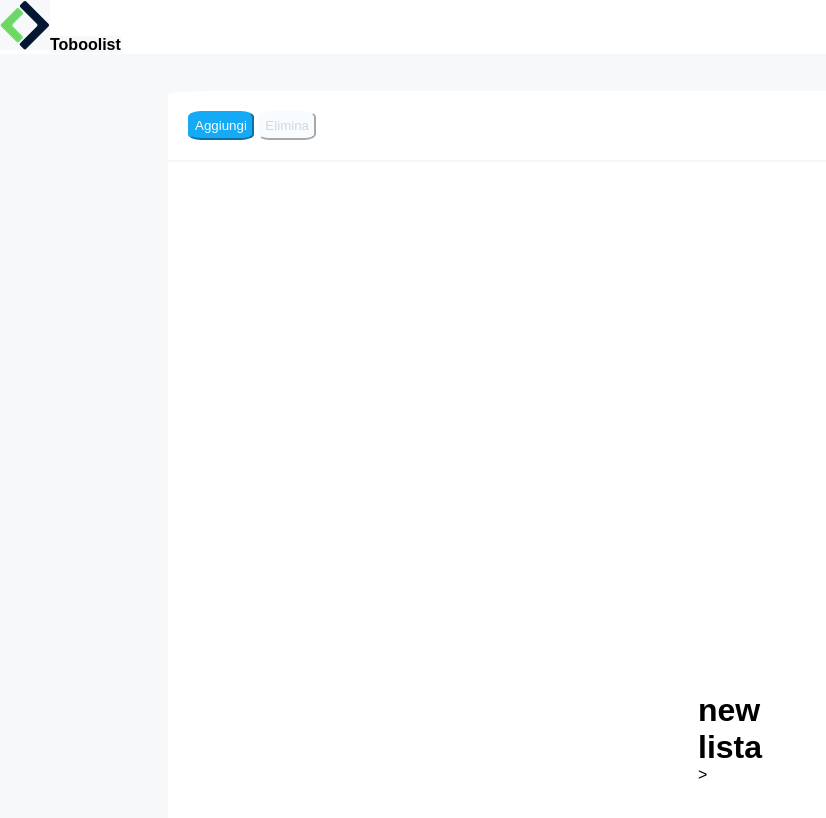
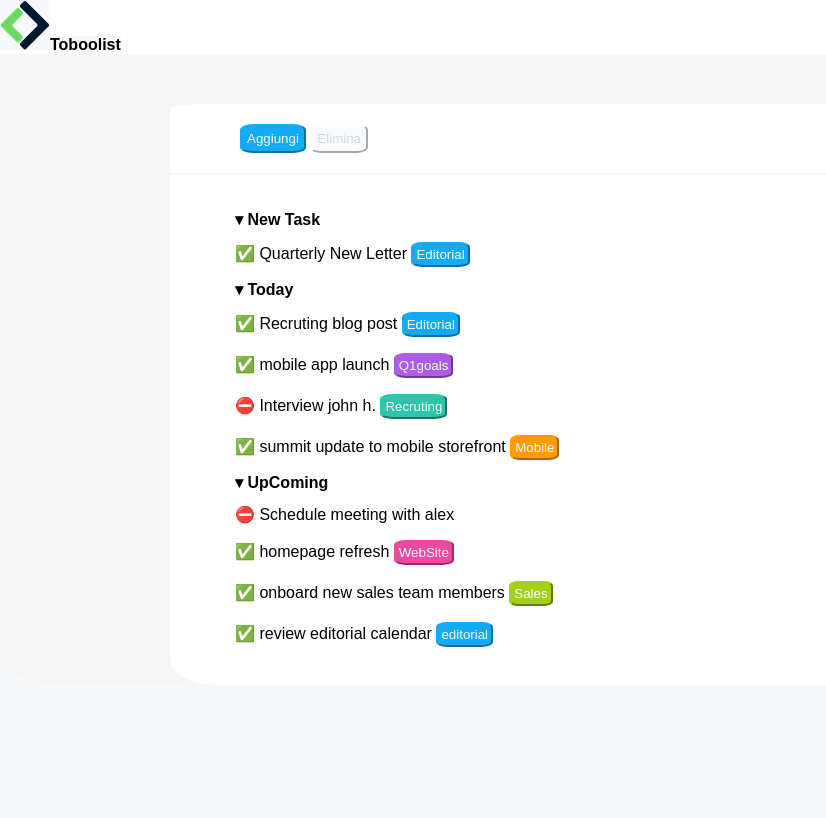
Before and after one commit to AndreaRispoli97/html-css-toboolist, a plain HTML site: page index.html in a window 1280 px wide. Shown: the whole page, without its empty margins (0-826 px from the left). Drawn offline with Linux system fonts and the light colour scheme.

Commit message:
feat: add corpo strutturale

```diff
--- a/css/style.css
+++ b/css/style.css
@@ -15,9 +15,7 @@
     border-top-left-radius: 5%;
     border-top-right-radius: 5%;
     padding: 20px;
-    margin-top: 37px;
-    margin-left: 168px;
-    margin-right: 168px;
+    padding-left: 70px;
   }
   #celeste{
     background-color: #14aaf5;
@@ -38,9 +36,75 @@
     background-color: #ffffff;
     border-bottom-left-radius: 5%;
     border-bottom-right-radius: 5%;
-    padding: 530px;
-    margin-top: 2px;
-    margin-left: 168px;
-    margin-right: 168px;
-    text-align: left;
+    padding-left: 15px;
+    padding-right: 15px;
+    padding-top: 30px;
+    padding-bottom: 30px;
   }
+  #container {
+    background-color: #f6f6f6;
+    border-bottom-left-radius: 5%;
+    border-bottom-right-radius: 5%;
+    padding-top: 50px;
+    padding-left: 170px;
+    padding-right: 170px;
+    margin-left: auto;
+    margin-right: auto;
+    margin-top: auto;
+    margin-bottom: auto;
+  }
+#capolista{
+    background-color: #ffffff;
+    font-weight: bold;
+    font-weight: 100px;
+    padding: 5px;
+    padding-left: 50px;
+}
+#lista{
+    background-color: #ffffff;
+    font-weight: 50px;
+    padding: 8px;
+    padding-left: 50px;
+}
+#editorial{
+    background-color: #14aaf5;
+    border-radius: 20%;
+    color: #f8fcff;
+    border-color: #14aaf5;
+    padding:3px;
+}
+#q1goals{
+    background-color: #ab5de6;
+    border-radius: 20%;
+    color: #f8fcff;
+    border-color: #ab5de6;
+    padding:3px;
+}
+#recruting{
+    background-color: #2cc6ab;
+    border-radius: 20%;
+    color: #f8fcff;
+    border-color: #2cc6ab;
+    padding:3px;
+}
+#mobile{
+    background-color: #ff9b00;
+    border-radius: 20%;
+    color: #f8fcff;
+    border-color: #ff9b00;
+    padding:3px;
+}
+#website{
+    background-color: #ec4a9d;
+    border-radius: 20%;
+    color: #f8fcff;
+    border-color: #ec4a9d;
+    padding:3px;
+}
+#sales{
+    background-color: #a3d116;
+    border-radius: 20%;
+    color: #f8fcff;
+    border-color: #a3d116;
+    padding:3px;
+}
--- a/index.html
+++ b/index.html
@@ -16,17 +16,30 @@
     <!-- /Intestazione -->
 
     <main>
-        <div id="box">
-            <button id="celeste">Aggiungi</button>
-            <button id="trasparente">Elimina</button>
-        </div>
-        <div id="box-grande">
-            <h1>new lista</h1>>
+        <div id="container">
+
+            <div id="box">
+                <button id="celeste">Aggiungi</button>
+                <button id="trasparente">Elimina</button>
+            </div>
+            <hr color="#f6f8f9">
+            <div id="box-grande">
+                <div id="capolista">&#9662; New Task</div>
+                <div id="lista">&#x2705; Quarterly New Letter <button id="editorial">Editorial</button></div>
+                <div id="capolista">&#9662 Today</div>
+                <div id="lista">&#x2705;  Recruting blog post <button id="editorial">Editorial</button></div>
+                <div id="lista">&#x2705;  mobile app launch <button id="q1goals">Q1goals</button></div>
+                <div id="lista">&#x26d4;  Interview john h. <button id="recruting">Recruting</button></div>
+                <div id="lista">&#x2705; summit update to mobile storefront <button id="mobile">Mobile</button></div>
+                <div id="capolista">&#9662; UpComing</div>
+                <div id="lista">&#x26d4; Schedule meeting with alex</div>
+                <div id="lista">&#x2705; homepage refresh <button id="website">WebSite</button></div>
+                <div id="lista">&#x2705;  onboard new sales team members <button id="sales">Sales</button></div>
+                <div id="lista">&#x2705; review editorial calendar <button id="editorial">editorial</button></div>
 
 
 
-
-
+            </div>
         </div>
     </main>
 
```
